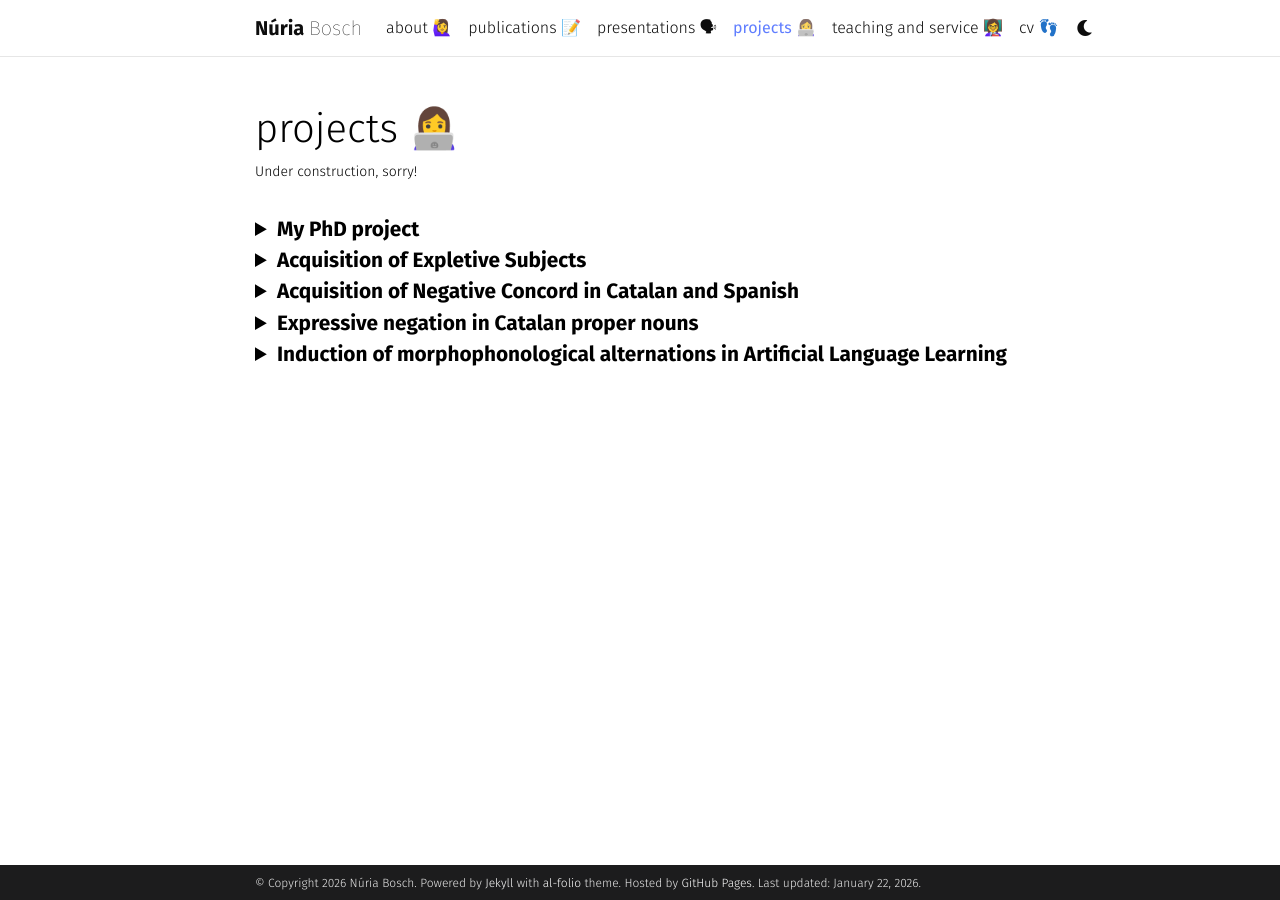
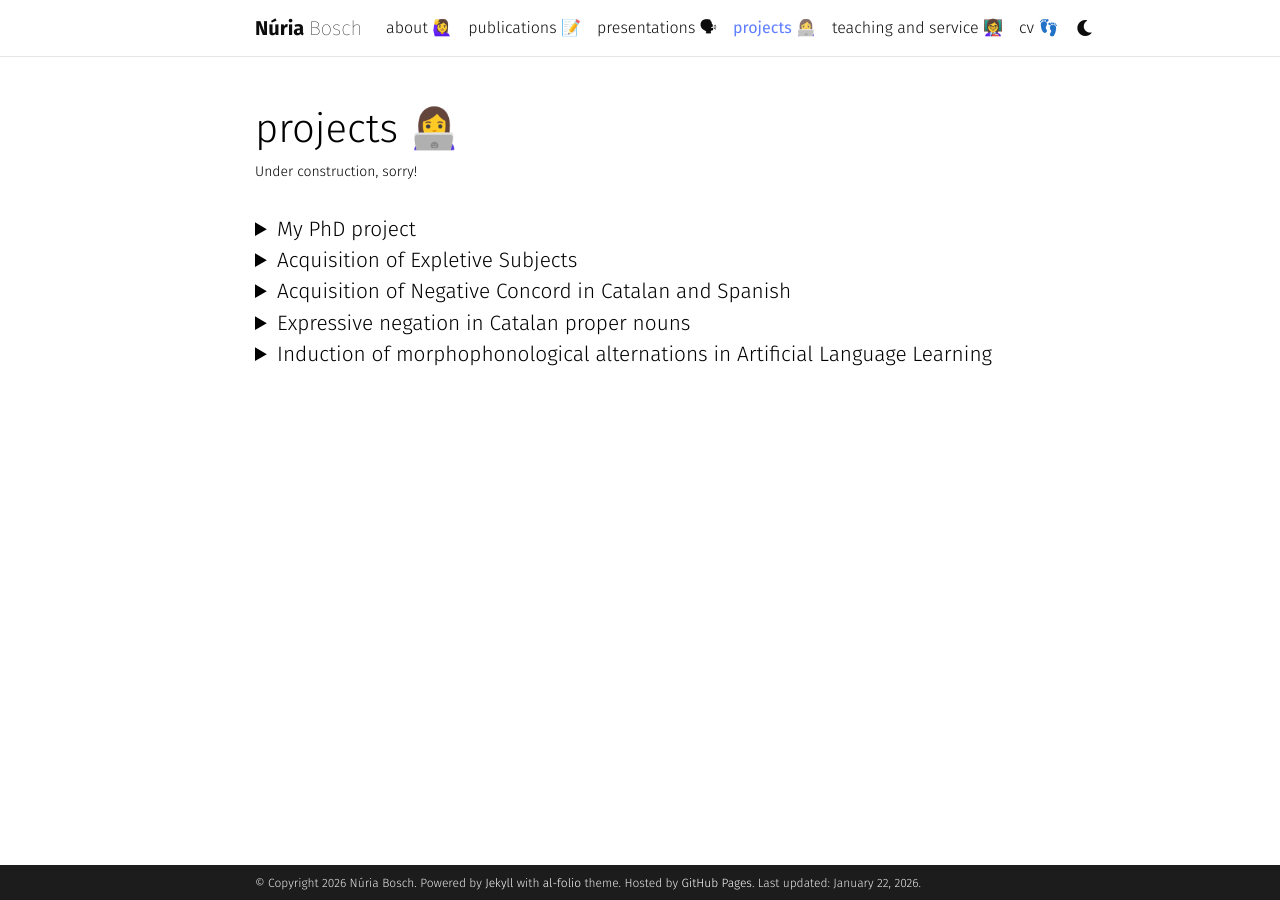
Before and after one commit to nuria-bosch/nuria-bosch.github.io, a Jekyll site: the page built from _pages/projects.md, in a window 1280 px wide. Built offline with Jekyll 4.4.1, drawn with Linux system fonts in a browser that asks for light colours; some web fonts are replaced; comment, search, counter and statistics services are not loaded; a style sheet for code colours, icons or effects is not loaded.

Commit message:
Update _layout.scss

```diff
--- a/_sass/_layout.scss
+++ b/_sass/_layout.scss
@@ -48,13 +48,3 @@ body.sticky-bottom-footer {
 *****************************************************************************/
 
 // TODO: redefine projects layout.
-
-.project-title {
-  font-size: 1.17em;
-  font-weight: bold;
-}
-
-.project-title:hover {
-  color: var(--global-hover-color);
-  cursor: pointer;
-}
```
